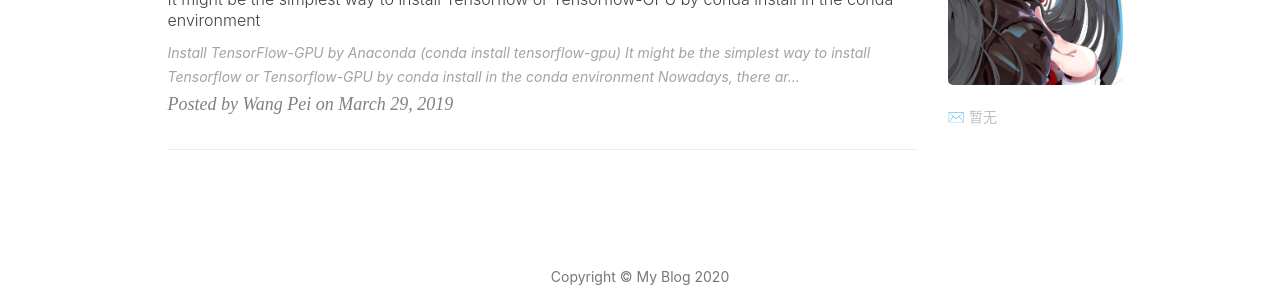
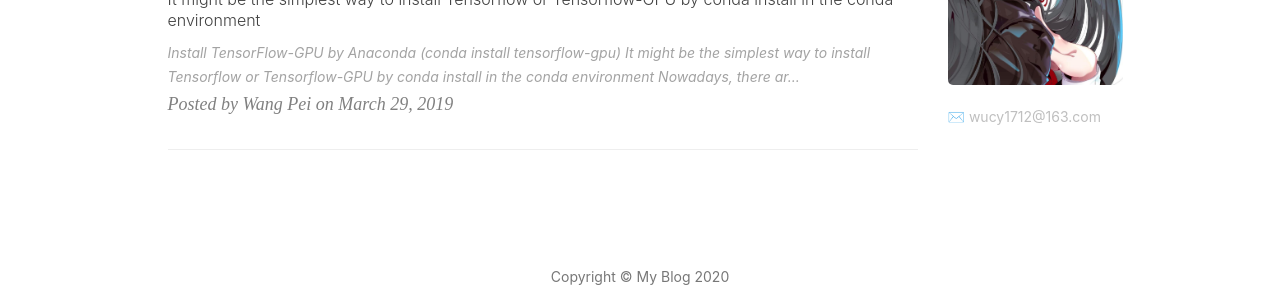
Before and after one commit to Trace1712/trace1712.github.io, a Jekyll site: the page built from index.html, in a window 1280 px wide. Shown: the part 746-1036 px from the top of the page. Built offline with Jekyll 4.4.1, drawn with Linux system fonts in a browser that asks for light colours; nearby versions of some CDN libraries; the list of posts is cut into pages by our own code; comment, search, counter and statistics services are not loaded; grey boxes are pictures that could not be loaded.

Commit message:
Update _config.yml

```diff
--- a/_config.yml
+++ b/_config.yml
@@ -1,8 +1,8 @@
 # Site settings
 title: My Blog
-SEOTitle: 我的博客 | My Blog
+SEOTitle: 吴淳阳的博客 | My Blog
 header-img: img/post-bg-desk.jpg
-email: 暂无
+email: wucy1712@163.com
 description: "写一句你想写的话"
 keyword: "我的博客"
 url: "http://Trace1712.github.io"          # your host, for absolute URL
```
